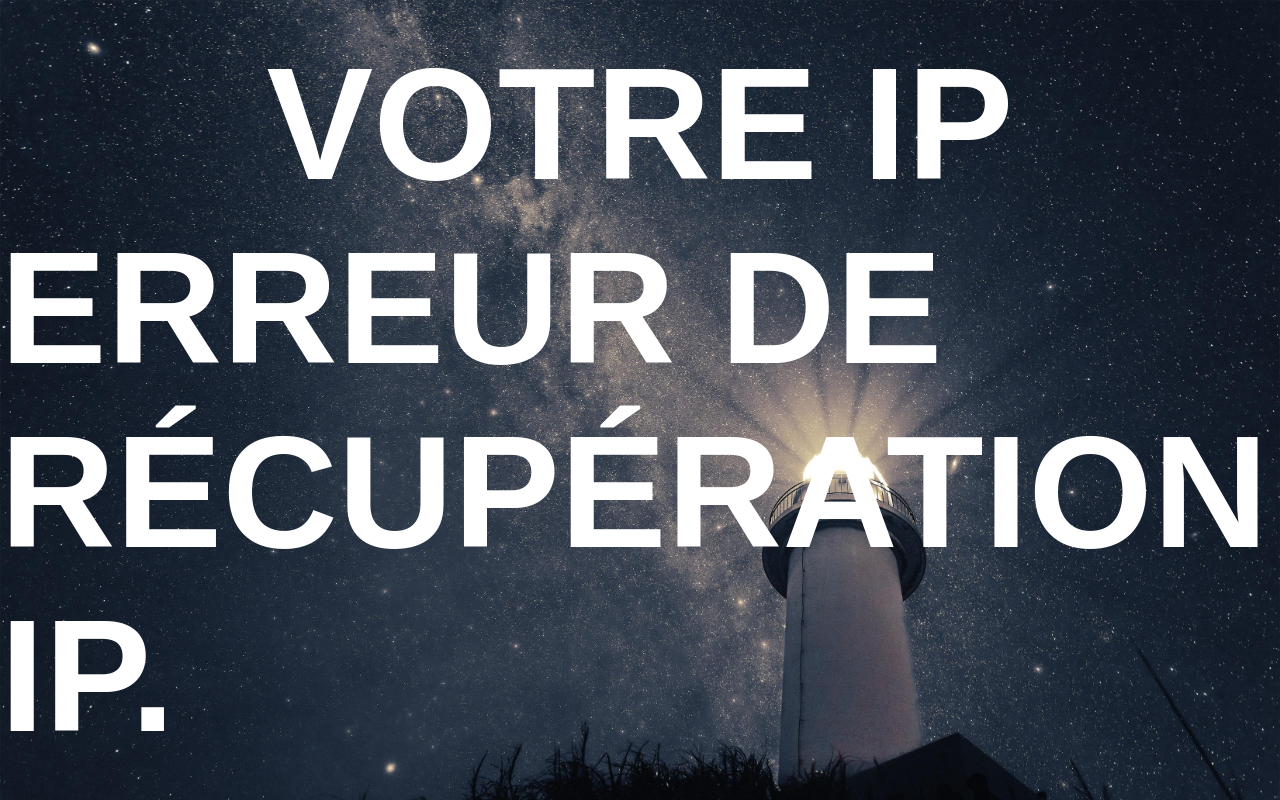
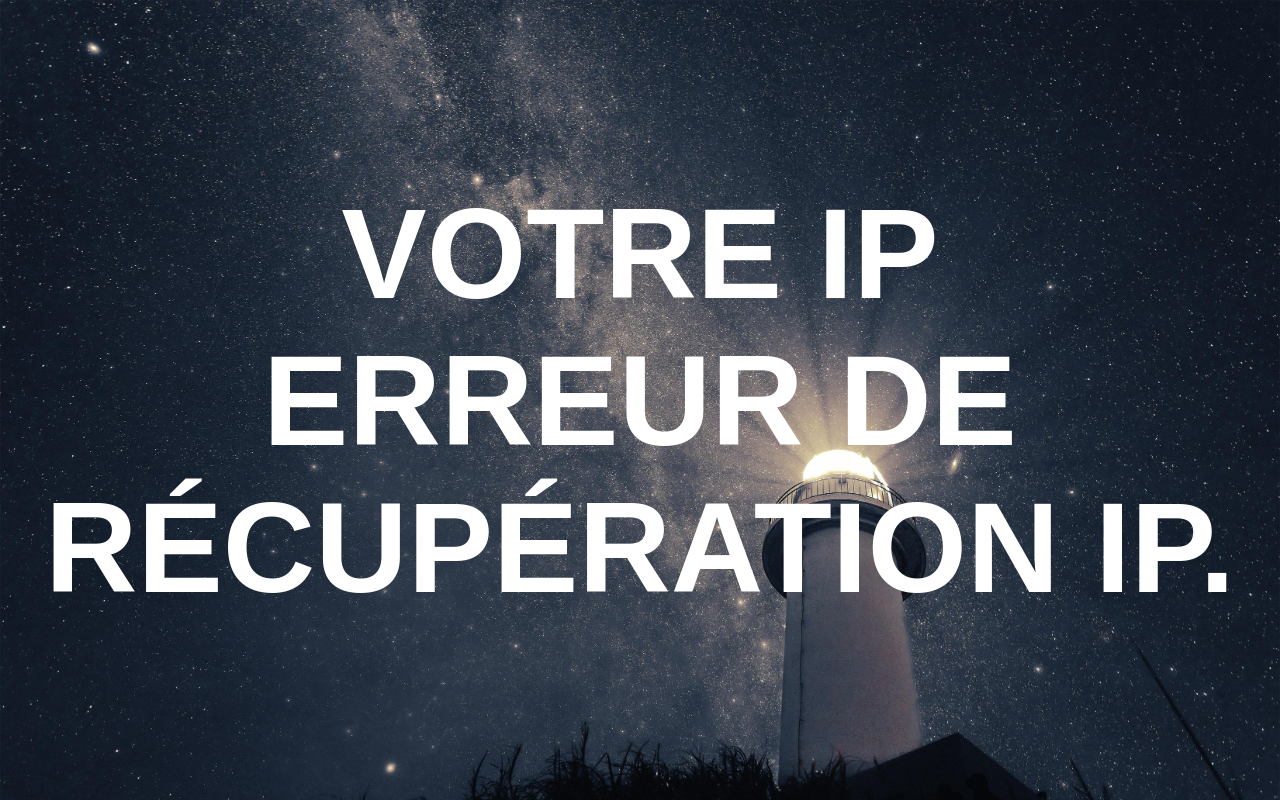
Before and after one commit to bizouarn/mon-ip, a plain HTML site: page index.html in a window 1280 px wide. Drawn offline with Linux system fonts and the light colour scheme; no server answers.

Commit message:
Deploying to gh-pages from  @ 6c447497524cd856a4acdfb00f928fe9f385573a 🚀

```diff
--- a/index.html
+++ b/index.html
@@ -15,13 +15,15 @@
             background: url("/mon-ip/assets/bg-UTR_jZso.jpg");
             background-size: cover;
             flex-direction: column;
+            text-align: center; /* Centrer le texte horizontalement */
         }
         .text {
             color: white;
-            font-size: 10em;
+            font-size: 10vw; /* Utiliser vw pour rendre la taille dynamique */
             font-weight: bold;
             text-transform: uppercase;
             position: relative;
+            margin: 0; /* Supprimer les marges pour un meilleur centrage */
         }
     </style>
     <script>
```
